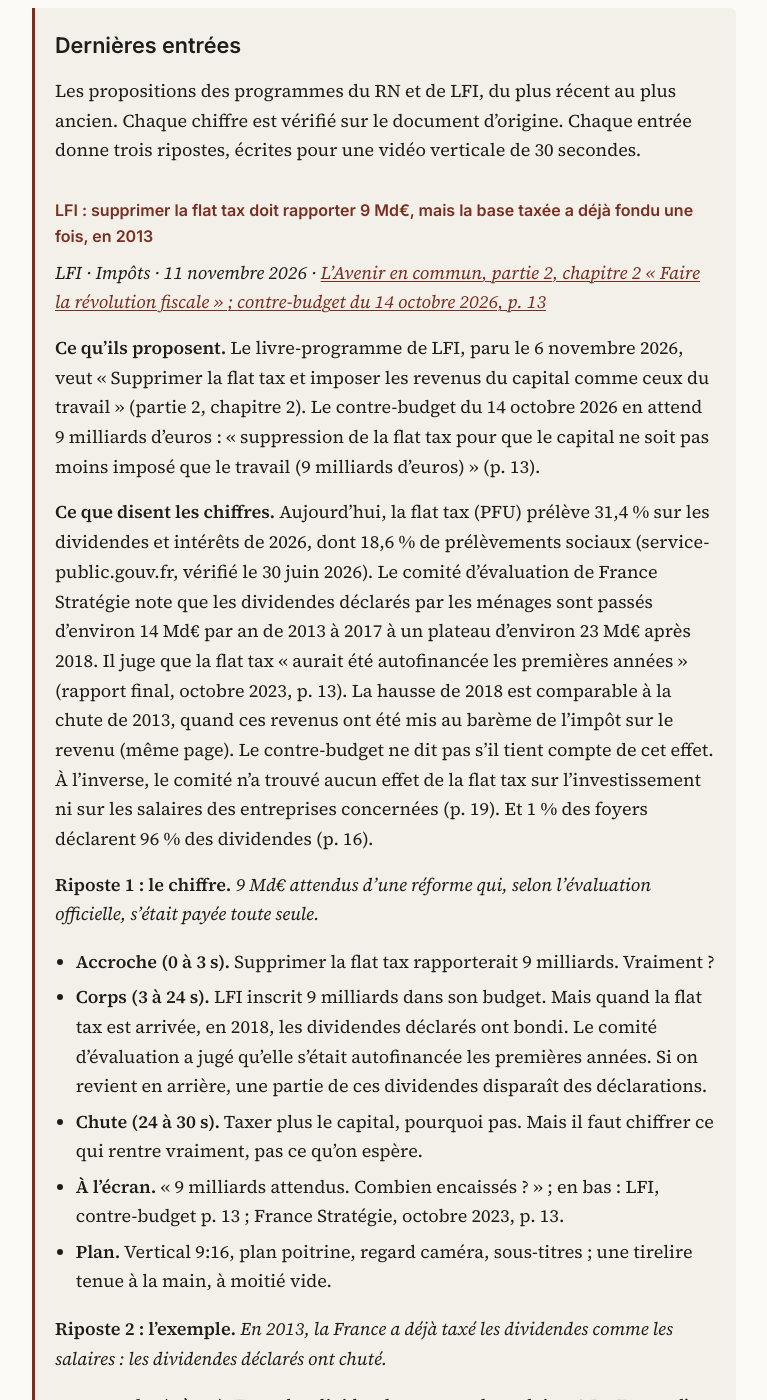
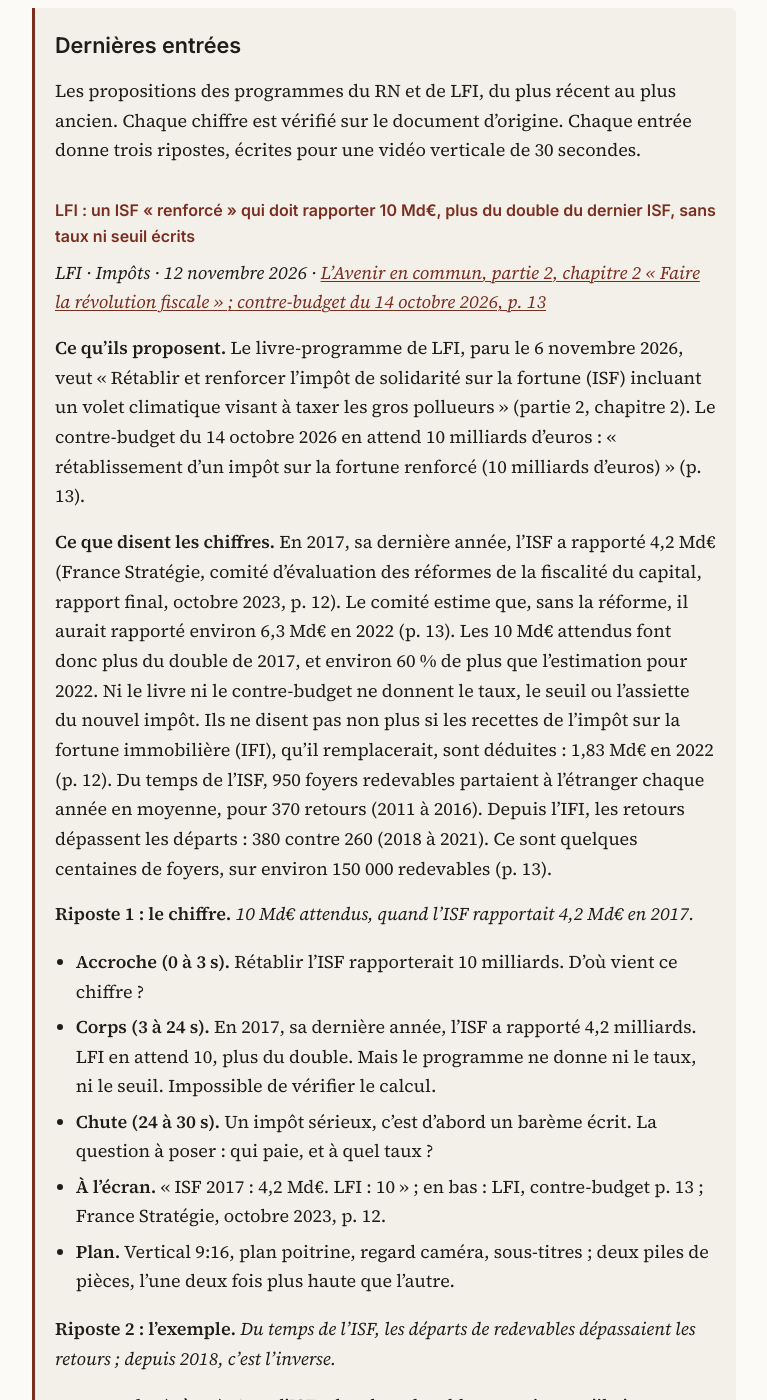
Before and after one commit to ajoly35/riposte-programmes, a Jekyll site: the page built from index.md, in a window 1280 px wide and 1400 px high, scrolled down 327 px. Shown: the whole window, without its empty margins (256-1023 px from the left). Built offline with Jekyll 4.4.1, drawn with Linux system fonts in a browser that asks for light colours; our own code applies the rules of GitHub Pages for plain Markdown files; some of the changed text lies outside the part shown.

Commit message:
Ripostes du 12 novembre 2026 : LFI, ISF renforcé à 10 Md€
Co-Authored-By: Claude Opus 5.5 <noreply@anthropic.com>
Claude-Session: https://claude.ai/code/session_01G6bx5S35hLzxF9awTDWdZ9

```diff
--- a/_includes/latest.md
+++ b/_includes/latest.md
@@ -1,4 +1,37 @@
 Les propositions des programmes du RN et de LFI, du plus récent au plus ancien. Chaque chiffre est vérifié sur le document d'origine. Chaque entrée donne trois ripostes, écrites pour une vidéo verticale de 30 secondes.
+
+### LFI : un ISF « renforcé » qui doit rapporter 10 Md€, plus du double du dernier ISF, sans taux ni seuil écrits
+
+*LFI · Impôts · 12 novembre 2026 · [L'Avenir en commun, partie 2, chapitre 2 « Faire la révolution fiscale » ; contre-budget du 14 octobre 2026, p. 13](https://melenchon2027.fr/programme/livre/une-economie-au-service-des-besoins/chapitre2/)*
+
+**Ce qu'ils proposent.** Le livre-programme de LFI, paru le 6 novembre 2026, veut « Rétablir et renforcer l'impôt de solidarité sur la fortune (ISF) incluant un volet climatique visant à taxer les gros pollueurs » (partie 2, chapitre 2). Le contre-budget du 14 octobre 2026 en attend 10 milliards d'euros : « rétablissement d'un impôt sur la fortune renforcé (10 milliards d'euros) » (p. 13).
+
+**Ce que disent les chiffres.** En 2017, sa dernière année, l'ISF a rapporté 4,2 Md€ (France Stratégie, comité d'évaluation des réformes de la fiscalité du capital, rapport final, octobre 2023, p. 12). Le comité estime que, sans la réforme, il aurait rapporté environ 6,3 Md€ en 2022 (p. 13). Les 10 Md€ attendus font donc plus du double de 2017, et environ 60 % de plus que l'estimation pour 2022. Ni le livre ni le contre-budget ne donnent le taux, le seuil ou l'assiette du nouvel impôt. Ils ne disent pas non plus si les recettes de l'impôt sur la fortune immobilière (IFI), qu'il remplacerait, sont déduites : 1,83 Md€ en 2022 (p. 12). Du temps de l'ISF, 950 foyers redevables partaient à l'étranger chaque année en moyenne, pour 370 retours (2011 à 2016). Depuis l'IFI, les retours dépassent les départs : 380 contre 260 (2018 à 2021). Ce sont quelques centaines de foyers, sur environ 150 000 redevables (p. 13).
+
+**Riposte 1 : le chiffre.** *10 Md€ attendus, quand l'ISF rapportait 4,2 Md€ en 2017.*
+- **Accroche (0 à 3 s).** Rétablir l'ISF rapporterait 10 milliards. D'où vient ce chiffre ?
+- **Corps (3 à 24 s).** En 2017, sa dernière année, l'ISF a rapporté 4,2 milliards. LFI en attend 10, plus du double. Mais le programme ne donne ni le taux, ni le seuil. Impossible de vérifier le calcul.
+- **Chute (24 à 30 s).** Un impôt sérieux, c'est d'abord un barème écrit. La question à poser : qui paie, et à quel taux ?
+- **À l'écran.** « ISF 2017 : 4,2 Md€. LFI : 10 » ; en bas : LFI, contre-budget p. 13 ; France Stratégie, octobre 2023, p. 12.
+- **Plan.** Vertical 9:16, plan poitrine, regard caméra, sous-titres ; deux piles de pièces, l'une deux fois plus haute que l'autre.
+
+**Riposte 2 : l'exemple.** *Du temps de l'ISF, les départs de redevables dépassaient les retours ; depuis 2018, c'est l'inverse.*
+- **Accroche (0 à 3 s).** Avec l'ISF, plus de redevables partaient qu'il n'en revenait.
+- **Corps (3 à 24 s).** De 2011 à 2016, 950 foyers redevables partaient chaque année. Seuls 370 revenaient. Depuis 2018, avec l'impôt sur la fortune immobilière, les retours dépassent les départs. Ce sont quelques centaines de foyers. Mais chaque départ emporte une partie de la recette.
+- **Chute (24 à 30 s).** Un impôt sur la fortune se juge sur ce qu'il encaisse, pas sur ce qu'il affiche.
+- **À l'écran.** « 950 départs, 370 retours par an » ; en bas : France Stratégie, rapport final, octobre 2023, p. 13.
+- **Plan.** Vertical 9:16, plan poitrine, sous-titres ; une valise posée à côté de soi.
+
+**Riposte 3 : la meilleure alternative.** *À vérifier avec le programme. Piste publique : exiger le barème et la recette nette avant de voter le chiffre.*
+- **Accroche (0 à 3 s).** 10 milliards, mais combien en plus, vraiment ?
+- **Corps (3 à 24 s).** Le nouvel ISF remplacerait l'impôt sur la fortune immobilière. Celui-ci rapportait déjà 1,83 milliard en 2022. LFI ne dit pas s'il le déduit de ses 10 milliards. Ni quel taux, ni à partir de quel patrimoine.
+- **Chute (24 à 30 s).** La bonne question : quelle recette nette, avec quel barème, et combien de redevables restent en France ?
+- **À l'écran.** « 10 milliards bruts ou nets ? » ; en bas : LFI, contre-budget p. 13 ; France Stratégie, octobre 2023, p. 12.
+- **Plan.** Vertical 9:16, plan poitrine, regard caméra ; une calculatrice tenue à la main, le signe moins en évidence.
+
+**Position d'Édouard.** À vérifier : aucune position publique sur l'ISF trouvée dans une source primaire pendant cette veille ; l'alternative de la riposte 3 est à valider avec le programme avant tournage.
+
+**Sources.** [LFI, L'Avenir en commun, partie 2, chapitre 2](https://melenchon2027.fr/programme/livre/une-economie-au-service-des-besoins/chapitre2/) ; [LFI, contre-budget du 14 octobre 2026, p. 13](https://melenchon2027.fr/wp-content/uploads/2026/10/Comment-nous-allons-remettre-de-l-ordre-dans-les-comptes-publics.pdf) ; [France Stratégie, Comité d'évaluation des réformes de la fiscalité du capital, rapport final, avis du comité, octobre 2023, p. 12 et 13](https://www.strategie-plan.gouv.fr/files/files/Publications/Rapport/fs-2023-rapport-isf-quatrieme_rapport_complet_17octobre_avis_0.pdf)
 
 ### LFI : supprimer la flat tax doit rapporter 9 Md€, mais la base taxée a déjà fondu une fois, en 2013
 
```
